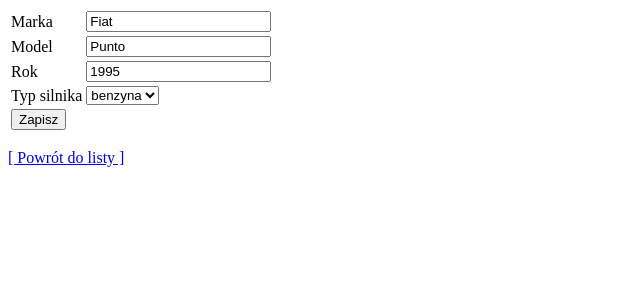
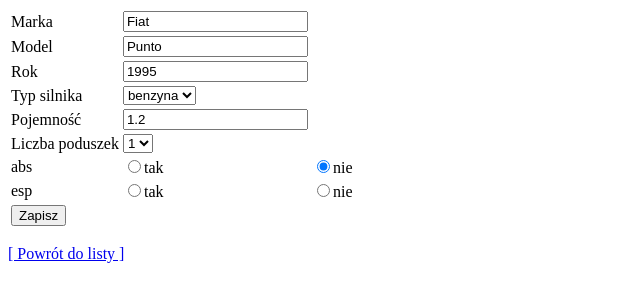
Before and after one commit to Chriskzx/PAI, a PHP site: page /edytuj.php?id=1 in a window 1280 px wide. Shown: the top 302 px of the page, without its empty margins (0-640 px from the left). Run offline with PHP 8.4, Linux system fonts and the light colour scheme; the visitor is signed in with stand-in values (Sample User, id 1); data comes from the database, SQL or seed files in the repository.

Commit message:
zajecia 2 zadania

```diff
--- a/zajecia2/edytuj.php
+++ b/zajecia2/edytuj.php
@@ -10,12 +10,16 @@ if (isset($_GET['id'])) {
 
     if (isset($_POST['zapisz'])) {
         // obsługa edycji rekordu
-        $stmt = $pdo->prepare("UPDATE samochody SET marka = :marka, model = :model, rok = :rok, typ_silnika = :typ_silnika WHERE id = :id");
+        $stmt = $pdo->prepare("UPDATE samochody SET marka = :marka, model = :model, rok = :rok, typ_silnika = :typ_silnika, pojemnosc = :pojemnosc, liczba_poduszek = :liczba_poduszek, abs = :abs, esp = :esp WHERE id = :id");
         $wynik = $stmt->execute([
             'marka' => $_POST['marka'],
             'model' => $_POST['model'],
             'rok' => $_POST['rok'],
             'typ_silnika' => $_POST['typ_silnika'],
+            'pojemnosc' => $_POST['pojemnosc'],
+            'liczba_poduszek' => $_POST['liczba_poduszek'],
+            'abs' => $_POST['abs'],
+            'esp' => $_POST['esp'],
             'id' => $id,
         ]);
 
@@ -76,6 +80,32 @@ if (isset($_GET['id'])) {
                 </td>
             </tr>
             <tr>
+                <td>Pojemność</td>
+                <td><input type="text" name="pojemnosc" value="<?= $wiersz['pojemnosc'] ?? ''?>"/></td>
+            </tr>
+            <tr>
+                <td>Liczba poduszek</td>
+                <td>
+                    <select name="liczba_poduszek">
+                        <option value="1" <?= ($wiersz['liczba_poduszek'] ?? '') == '1' ? 'selected' : '' ?>>1</option>
+                        <option value="2" <?= ($wiersz['liczba_poduszek'] ?? '') == '2' ? 'selected' : '' ?>>2</option>
+                        <option value="4" <?= ($wiersz['liczba_poduszek'] ?? '') == '4' ? 'selected' : '' ?>>4</option>
+                        <option value="6" <?= ($wiersz['liczba_poduszek'] ?? '') == '6' ? 'selected' : '' ?>>6</option>
+                        <option value="8" <?= ($wiersz['liczba_poduszek'] ?? '') == '8' ? 'selected' : '' ?>>8</option>
+                    </select>
+                </td>
+            </tr>
+            <tr>
+                <td>abs</td>
+                <td><input type="radio" name="abs" value="tak" <?php if($wiersz['abs'] == 'tak') echo 'checked="checked"'; ?>>tak</td>
+                <td><input type="radio" name="abs" value="nie" <?php if($wiersz['abs'] == 'nie') echo 'checked="checked"'; ?>>nie</td>
+            </tr>
+            <tr>
+                <td>esp</td>
+                <td><input type="radio" name="esp" value="tak" <?php if($wiersz['esp'] == 'tak') echo 'checked="checked"'; ?>>tak</td>
+                <td><input type="radio" name="esp" value="nie" <?php if($wiersz['esp'] == 'tak') echo 'checked="checked"'; ?>>nie</td>
+            </tr>
+            <tr>
                 <td colspan="2"><input type="submit" name="zapisz" value="Zapisz" /></td>
             </tr>
         </table>
--- a/zajecia2/index.php
+++ b/zajecia2/index.php
@@ -48,11 +48,11 @@ foreach ($pdo->query('SELECT * FROM samochody ORDER BY marka, model') as $wiersz
 				<td>
 					<a href="szczegoly.php?id=<?= $d['id'] ?>">szczegóły</a>
 					<a href="edytuj.php?id=<?= $d['id'] ?>">edytuj</a>
-					<a href="usun.php?id=<?= $d['id'] ?>">usuń</a>
+					<a href="usun.php?id=<?= $d['id'] ?>" onclick="return confirm('Are you sure you want to delete this item?')">usuń</a>
 				</td>
 			</tr>
 		<?php endforeach; ?>
-	</table>
+		</table>
 
 </body>
 
```
Also changed, not shown: zajecia2/dodaj.php (+32 -3 lines), zajecia2/logowanie.php (+11 -2 lines), zajecia2/usun.php (line endings or trailing spaces).
